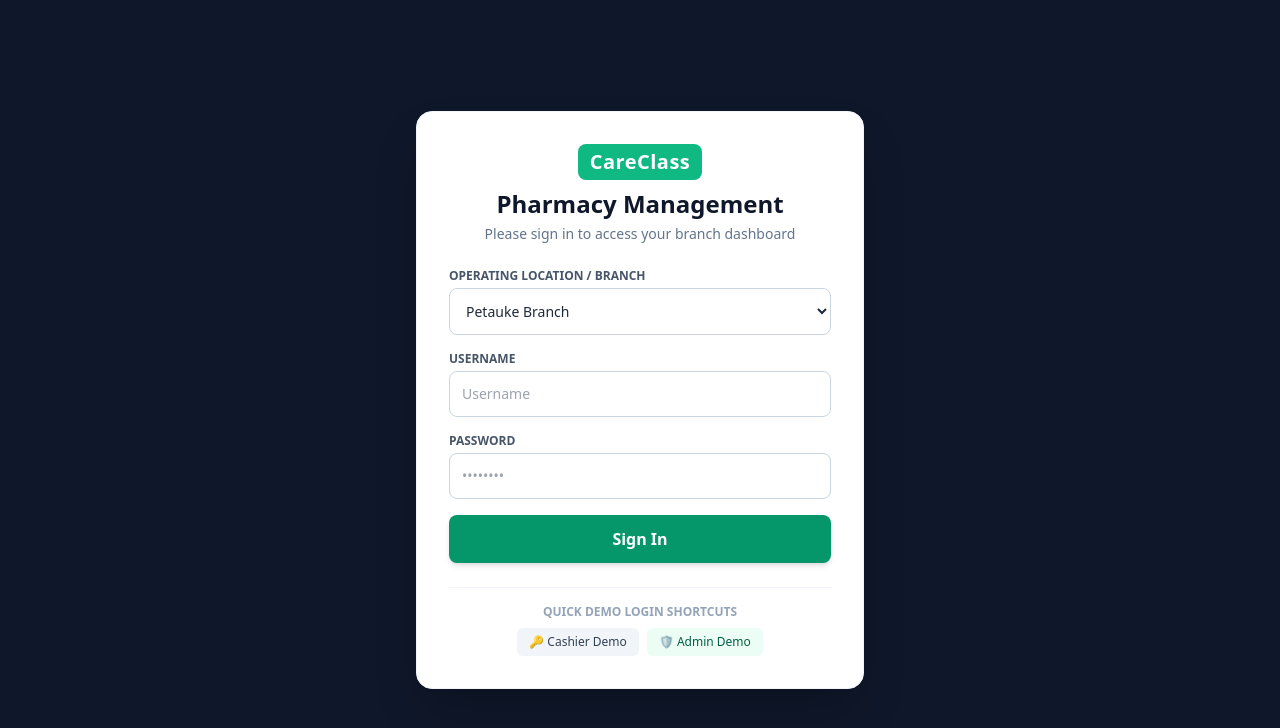
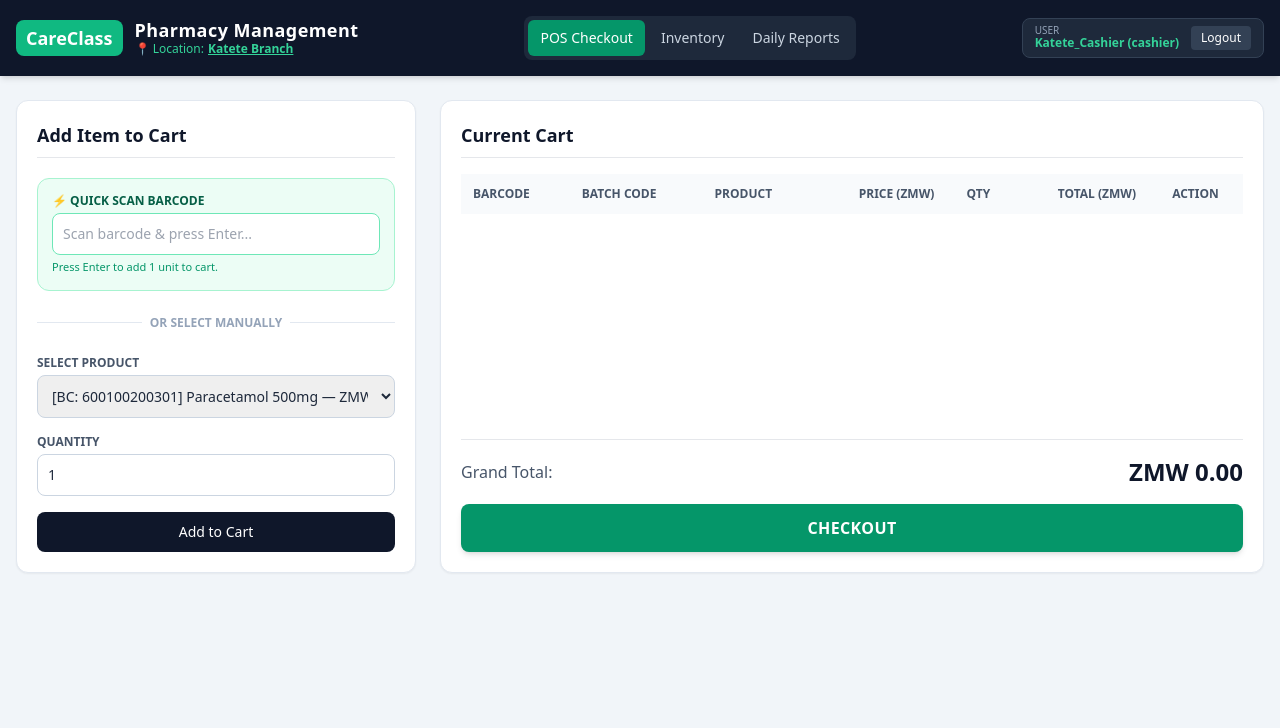
Before and after one commit to RPHIRI38/CareClass_Pharmacy, a plain HTML site: page index.html in a window 1280 px wide. Both pictures are taken after a click on the button "🔑 Cashier Demo". Drawn offline with nearby package versions, Linux system fonts and the light colour scheme.

Commit message:
Update quick login buttons and default user locations

```diff
--- a/index.html
+++ b/index.html
@@ -60,7 +60,7 @@
             <div class="mt-6 pt-4 border-t border-slate-100 text-center">
                 <p class="text-xs text-slate-400 mb-2 uppercase font-semibold">Quick Demo Login Shortcuts</p>
                 <div class="flex gap-2 justify-center">
-                    <button onclick="quickLogin('cashier1')" class="text-xs bg-slate-100 hover:bg-slate-200 text-slate-700 font-medium px-3 py-1.5 rounded-md transition">
+                    <button onclick="quickLogin('Katete_Cashier')" class="text-xs bg-slate-100 hover:bg-slate-200 text-slate-700 font-medium px-3 py-1.5 rounded-md transition">
                         🔑 Cashier Demo
                     </button>
                     <button onclick="quickLogin('admin')" class="text-xs bg-emerald-50 hover:bg-emerald-100 text-emerald-800 font-medium px-3 py-1.5 rounded-md transition">
@@ -348,7 +348,7 @@
                         <div>
                             <label class="block text-xs font-bold text-slate-600 uppercase mb-1">Default Operating Location</label>
                             <select id="user-new-location" class="w-full border border-slate-300 rounded-lg p-2.5 text-sm focus:ring-2 focus:ring-emerald-500 focus:outline-none bg-white">
-                                <option value="Lusaka Petauke Branch">Petauke Branch</option>
+                                <option value="Petauke Branch">Petauke Branch</option>
                                 <option value="Katete Branch">Katete Branch</option>
                                 <option value="Chadiza Branch">Chadiza Branch</option>
                                 <option value="Chanida Branch">Chanida Branch</option>
@@ -431,7 +431,8 @@
         const defaultUsers = [
             { username: 'admin', password: '123', role: 'admin', location: 'Petauke Branch', status: 'Active' },
             { username: 'Katete_Cashier', password: '123', role: 'cashier', location: 'Katete Branch', status: 'Active' },
-            { username: 'chadiza_Cashier', password: '123', role: 'cashier', location: 'Chadiza Branch', status: 'Active' }
+            { username: 'chadiza_Cashier', password: '123', role: 'cashier', location: 'Chadiza Branch', status: 'Active' },
+            { username: 'Petauke_Cashier', password: '123', role: 'cashier', location: 'Petauke Branch', status: 'Active' }
         ];
 
         const defaultInventory = [
@@ -489,7 +490,7 @@
             if (user) {
                 document.getElementById('login-username').value = user.username;
                 document.getElementById('login-password').value = user.password;
-                document.getElementById('login-location').value = user.location || 'Lusaka Central';
+                document.getElementById('login-location').value = user.location || 'Petauke Branch';
                 document.getElementById('login-form').dispatchEvent(new Event('submit'));
             }
         }
@@ -513,11 +514,11 @@
             const tabUsers = document.getElementById('tab-users');
 
             if (currentUser.role === 'cashier') {
-                tabInv.classList.add('hidden');
+                tabInv.classList.add('show');
                 tabAnalytics.classList.add('hidden');
                 tabUsers.classList.add('hidden');
             } else {
-                tabInv.classList.remove('hidden');
+                // tabInv.classList.remove('hidden');
                 tabAnalytics.classList.remove('hidden');
                 tabUsers.classList.remove('hidden');
             }
@@ -527,7 +528,7 @@
         }
 
         function switchTab(tabId) {
-            if (currentUser.role === 'cashier' && (tabId === 'inventory' || tabId === 'analytics' || tabId === 'users')) {
+            if (currentUser.role === 'cashier' && (tabId === 'analytics' || tabId === 'users')) {
                 alert('Access Restricted');
                 return;
             }
@@ -698,8 +699,8 @@
                     <td class="py-3 px-3 text-right">${item.price.toFixed(2)}</td>
                     <td class="py-3 px-3 text-center font-bold">${item.stock}</td>
                     <td class="py-3 px-3 text-center">
-                        <span class="${item.stock > 10 ? 'bg-emerald-100 text-emerald-800' : 'bg-red-100 text-red-800'} text-xs font-semibold px-2 py-0.5 rounded-full">
-                            ${item.stock > 10 ? 'In Stock' : 'Low Stock'}
+                        <span class="${item.stock > 4 ? 'bg-emerald-100 text-emerald-800' : 'bg-red-100 text-red-800'} text-xs font-semibold px-2 py-0.5 rounded-full">
+                            ${item.stock > 4 ? 'In Stock' : 'Low Stock'}
                         </span>
                     </td>
                     <td class="py-3 px-3 text-center space-x-1">
```
